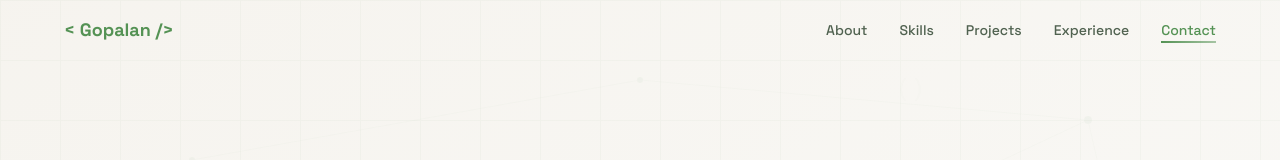
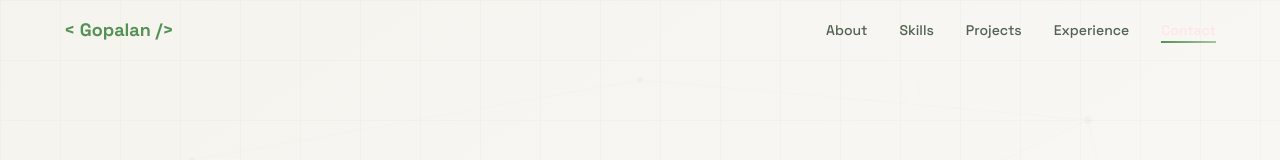
Before and after one commit to gopalan068/v0-portfolio-website, a Next.js app: page / in a window 1280 px wide. Shown: the top 160 px of the page. Built offline with nearby package versions, Linux system fonts and the light colour scheme.

Commit message:
hover text color to match the new accent color, and added a subtle background highlight for active/selected links in the mobile menu.

```diff
--- a/app/globals.css
+++ b/app/globals.css
@@ -51,6 +51,8 @@
     --indigo: 226 20% 53%;
     /* Softer hover color for natural look */
     --hover: 0 0% 95%; /* very light neutral gray */
+    /* Active/Select color */
+    --accent-select: 0 10% 95%; /* light pink #ffe5e5 */
   }
 }
 
--- a/components/navigation.tsx
+++ b/components/navigation.tsx
@@ -60,8 +60,8 @@ export function Navigation() {
               <a
                 href={link.href}
                 className={`group relative text-sm font-medium transition-colors duration-300 ${activeSection === link.href.replace("#", "")
-                  ? "text-primary"
-                  : "text-muted-foreground hover:text-primary"
+                  ? "text-[#ffe5e5]"
+                  : "text-muted-foreground hover:text-[#ffe5e5]"
                   }`}
               >
                 {link.label}
@@ -93,8 +93,8 @@ export function Navigation() {
               <li key={link.href} style={{ animationDelay: `${index * 0.05}s` }} className="animate-fade-in-up">
                 <a
                   href={link.href}
-                  className={`relative block rounded-lg px-4 py-3 text-sm font-medium transition-all duration-300 hover:text-primary group ${activeSection === link.href.replace("#", "")
-                    ? "text-primary bg-primary/5"
+                  className={`relative block rounded-lg px-4 py-3 text-sm font-medium transition-all duration-300 hover:text-[#ffe5e5] group ${activeSection === link.href.replace("#", "")
+                    ? "text-[#ffe5e5] bg-[#ffe5e5]/10"
                     : "text-muted-foreground"
                     }`}
                   onClick={() => setIsMobileMenuOpen(false)}
```
